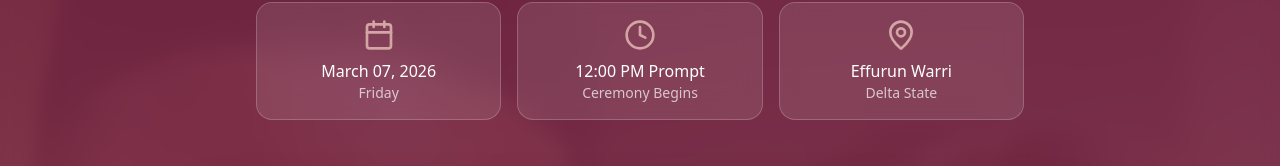
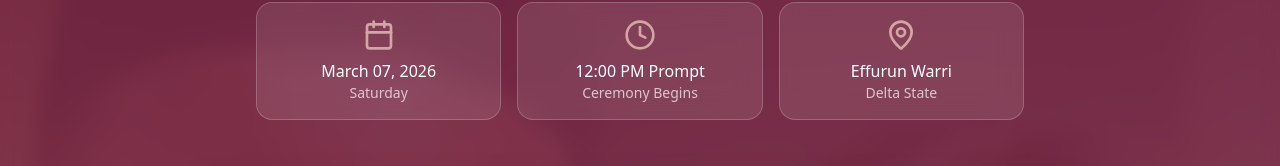
Before and after one commit to vwoketevwe-sudo/teevee2026, a Next.js app: page /rsvp in a window 1280 px wide. Shown: the part 348-514 px from the top of the page. Built offline with nearby package versions, Linux system fonts and the light colour scheme; a web font is replaced by a local one.

Commit message:
corrected day of occasion

```diff
--- a/components/sections/rsvp-section.tsx
+++ b/components/sections/rsvp-section.tsx
@@ -156,7 +156,7 @@ export function RSVPSection() {
                 <div className="bg-white/10 backdrop-blur-md rounded-2xl p-4 border border-white/20">
                   <Calendar className="w-8 h-8 text-dustyPink mx-auto mb-2" />
                   <p className="text-white font-medium">March 07, 2026</p>
-                  <p className="text-white/70 text-sm">Friday</p>
+                  <p className="text-white/70 text-sm">Saturday</p>
                 </div>
                 <div className="bg-white/10 backdrop-blur-md rounded-2xl p-4 border border-white/20">
                   <Clock className="w-8 h-8 text-dustyPink mx-auto mb-2" />
```
